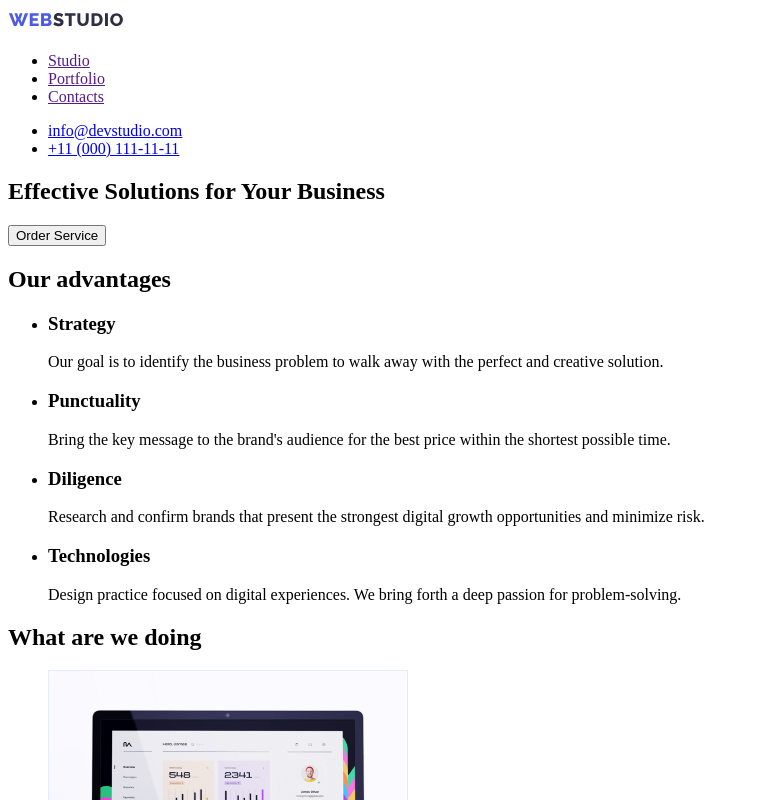
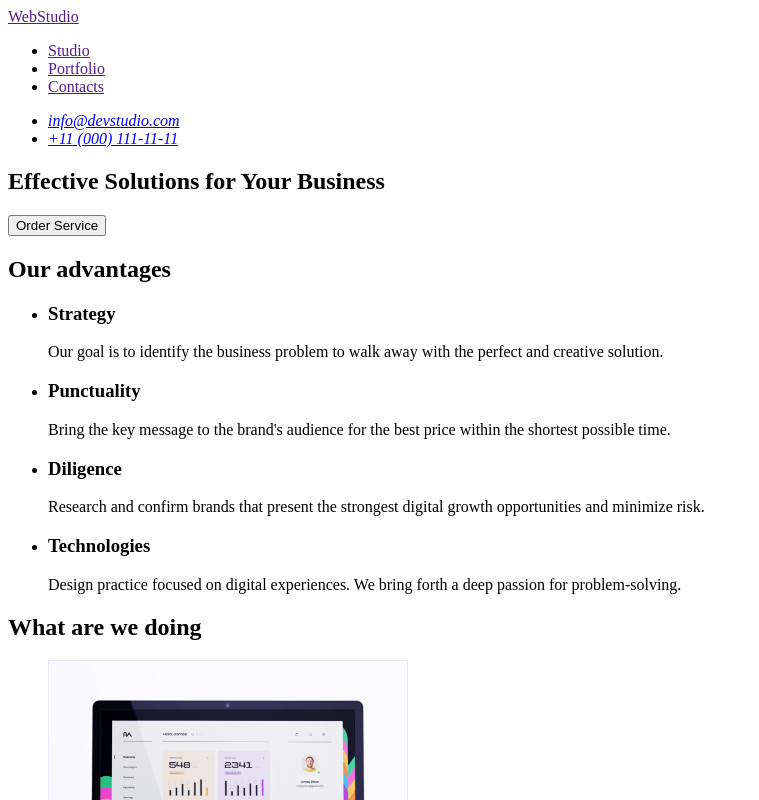
Before and after one commit to Marstepan12/goit-markup-hw-01, a plain HTML site: page index.html in a window 1280 px wide. Shown: the top 800 px of the page, without its empty margins (0-759 px from the left). Drawn offline with Linux system fonts and the light colour scheme.

Commit message:
update2 hw-01

```diff
--- a/index.html
+++ b/index.html
@@ -2,17 +2,15 @@
 <html lang="en">
   <head>
     <meta charset="UTF-8">
-    <meta http-equiv="X-UA-Compatible" content="IE=edge" >
-    <meta name="viewport" content="width=device-width, initial-scale=1.0" >
+    <meta http-equiv="X-UA-Compatible" content="IE=edge">
+    <meta name="viewport" content="width=device-width, initial-scale=1.0">
     <title>hw_01</title>
   </head>
   <body>
     <!--Header section-->
     <header>
-      <a href="">
-        <img src="./images/header/logo.svg" alt="webstudio logo">
-      </a>
       <nav>
+        <a href=""> WebStudio </a>
         <ul>
           <li>
             <a href="">Studio</a>
@@ -25,10 +23,12 @@
           </li>
         </ul>
       </nav>
-      <ul>
-        <li><a href="mailto:info@devstudio.com">info@devstudio.com</a></li>
-        <li><a href="tel:+110001111111">+11 (000) 111-11-11</a></li>
-      </ul>
+      <address>
+        <ul>
+          <li><a href="mailto:info@devstudio.com">info@devstudio.com</a></li>
+          <li><a href="tel:+110001111111">+11 (000) 111-11-11</a></li>
+        </ul>
+      </address>
     </header>
     <main>
       <!--Hero section-->
@@ -159,9 +159,7 @@
       </section>
     </main>
     <footer>
-      <a href="">
-        <img src="./images/header/logo.svg" alt="webstudio logo" >
-      </a>
+      <a href=""> WebStudio </a>
       <p>
         Increase the flow of customers and sales for your business with digital
         marketing & growth solutions.
```
